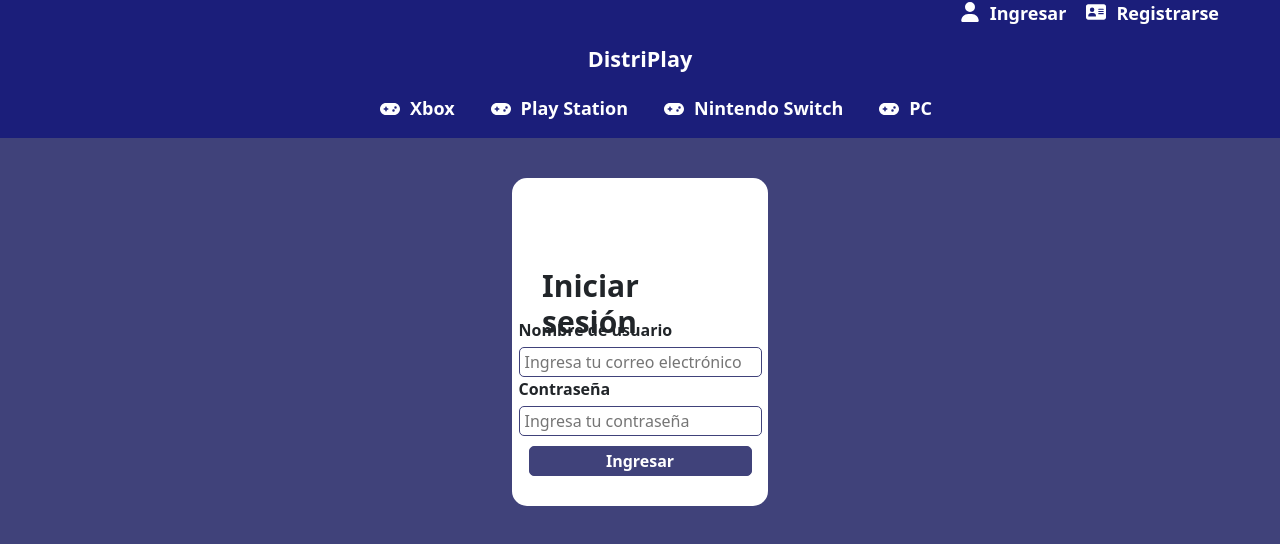
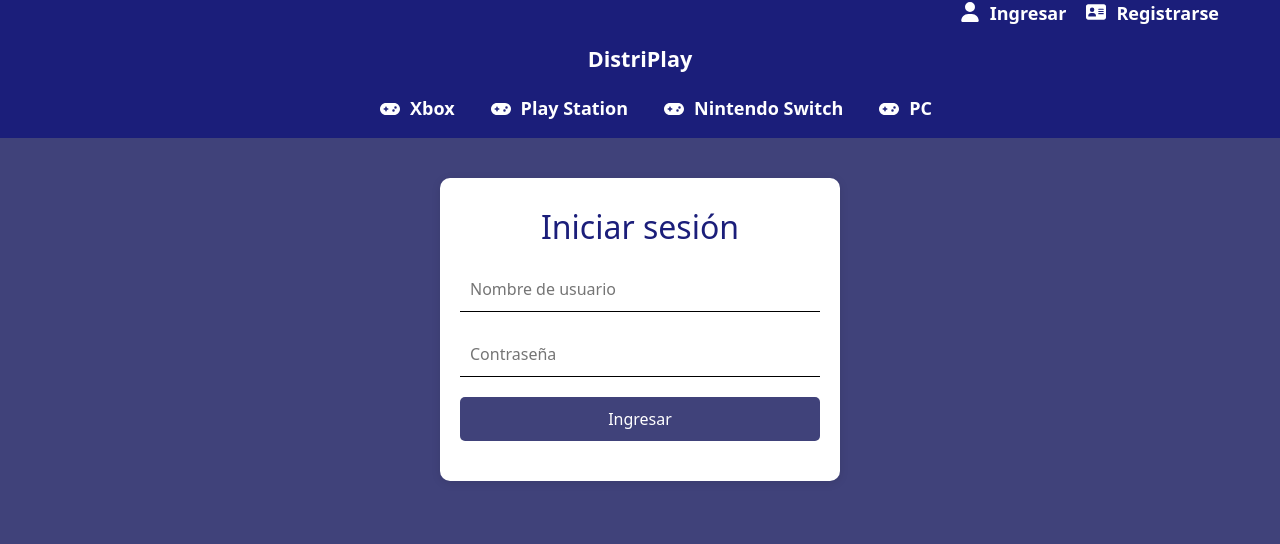
Before and after one commit to YarlinWare/DistriPlay-front, a React (Create React App) app: page /login in a window 1280 px wide. Shown: the top 544 px of the page. Built offline with nearby package versions, Linux system fonts and the light colour scheme.

Commit message:
Se agregan estilos al formulario de iniciar sesión

```diff
--- a/src/pages/Login/Login.jsx
+++ b/src/pages/Login/Login.jsx
@@ -1,5 +1,5 @@
 import axios from "axios";
-import Header from "../../components/Header/Header"
+import Header from "../../components/Header/Header";
 import { useState } from "react";
 import './Login.scss';
 import { ToastContainer } from 'react-toastify';
@@ -15,33 +15,48 @@ const Login = () => {
     axios.post('https://distriplay-back.azurewebsites.net/clientes/login', {
       usuario: user,
       contrasena: password
-        }).then((response) => {
-            console.log("response.data: ",response.data);
+    })
+      .then((response) => {
+        console.log("response.data: ", response.data);
         localStorage.setItem('user', JSON.stringify(response.data.data));
         window.location.href = '/';
-        }
-        ).catch((error) => {
+      })
+      .catch((error) => {
         console.log(error);
         setErrorMessage('Usuario o contraseña incorrectos');
-        }
-        );
-    }
+      });
+  };
 
   return (
     <div>
       <Header />
-            <div className="Login-Container">
-                <div className="Login-Container-Message">
+      <div className="login-container">
+        <div className="login-form-container">
+          <div className="login-message">
             {errorMessage}
           </div>
-                <h1 className="Login-Container-Title">Iniciar sesión</h1>
-                <form onSubmit={(e) => userLogin(e)}>
-                    <div className="Login-Form">
-                        <label for="usernameField" className="Login-Form-Input-Label">Nombre de usuario</label>
-                        <input type="text" className="Login-Form-Input-Field" id="usernameField" aria-describedby="emailHelp" placeholder="Ingresa tu correo electrónico" />
-                        <label for="passwordField" className="Login-Form-Input-Label">Contraseña</label>
-                        <input type="password" className="Login-Form-Input-Field" id="passwordField" placeholder="Ingresa tu contraseña" />
-                        <button type="submit" className="btn btn-primary Login-Form-Button">Ingresar</button>
+          <h2>Iniciar sesión</h2>
+          <form className="login-form" onSubmit={(e) => userLogin(e)}>
+            <div className="login-form-item">
+              <input
+                type="text"
+                className="login-form-input-field"
+                id="usernameField"
+                aria-describedby="emailHelp"
+                placeholder="Nombre de usuario"
+              />
+            </div>
+            <div className="login-form-item">
+              <input
+                type="password"
+                className="login-form-input-field"
+                id="passwordField"
+                aria-describedby="emailHelp"
+                placeholder="Contraseña"
+              />
+            </div>
+            <div className="login-form-item">
+              <button type="submit" className="btn btn-primary login-form-button">Ingresar</button>
             </div>
           </form>
           <ToastContainer
@@ -58,7 +73,8 @@ const Login = () => {
           />
         </div>
       </div>
-    )
-}
+    </div>
+  );
+};
 
 export default Login;
--- a/src/pages/Login/Login.scss
+++ b/src/pages/Login/Login.scss
@@ -1,68 +1,58 @@
-.Login{
-    &-Container{
-        width: 20%;
-        margin: 40px auto;
-        background-color: white;
-        padding: 20px;
+.login-container {
     display: flex;
     justify-content: center;
-        align-items: center;
-        flex-direction: column;
-        border-radius: 15px;
-        &-Title{
-            font-size: 30px;
-            font-weight: bold;
-            margin: 10px;
-            height: 30px;
+    align-items: flex-start;
+    padding-top: 40px;
+    height: 100vh;
+
+    .login-form-container {
+      width: 100%;
+      max-width: 400px;
+      padding: 20px;
+      background-color: white;
+      border-radius: 10px;
+      box-shadow: 0px 2px 10px rgba(0, 0, 0, 0.1);
+      text-align: center;
+
+      h2 {
         margin-bottom: 20px;
+        color: #1b1e7a;
       }
-        &-Message{
+
+      .login-message {
+        margin-bottom: 10px;
         color: red;
-            font-weight: bold;
-            margin: 10px;
-            height: 30px;
+        font-size: 14px;
+      }
+
+      .login-form-item {
         margin-bottom: 20px;
+
+        .login-form-input-field {
+          width: 100%;
+          padding: 10px;
+          border: none;
+          border-bottom: 1px solid black;
+          outline: none;
+
+          &:focus {
+            border-color: #1b1e7a;
           }
         }
-    &-Form{
+      }
+
+      .login-form-button {
         width: 100%;
-        display: flex;
-        flex-direction: column;
-        &-Input{
-            margin: 10px;
-            display: flex;
-            flex-direction: column;
-            &-Label{
-                font-weight: bold;
-                margin-bottom: 5px;
-            }
-            &-Field{
-                height: 30px;
+        padding: 10px;
+        background-color: #40427a;
+        color: white;
+        border: none;
         border-radius: 5px;
-                border: 1px solid #40427A;
-                padding: 5px;
-            }
-        }
-        &-Button{
-            margin: 10px;
-            display: flex;
-            justify-content: center;
-            align-items: center;
-            height: 30px;
-            border-radius: 5px;
-            border: 1px solid #40427A;
-            background-color: #40427A;
-            color: white;
-            font-weight: bold;
         cursor: pointer;
-            &:hover{
-                background-color: white;
-                color: #40427A;
+
+        &:hover {
+          background-color: #1b1e7a;
         }
       }
     }
   }
-
-body{
-    background-color: #40427A;
-}
```
Lines whose indentation alone changed are shown as unchanged.
